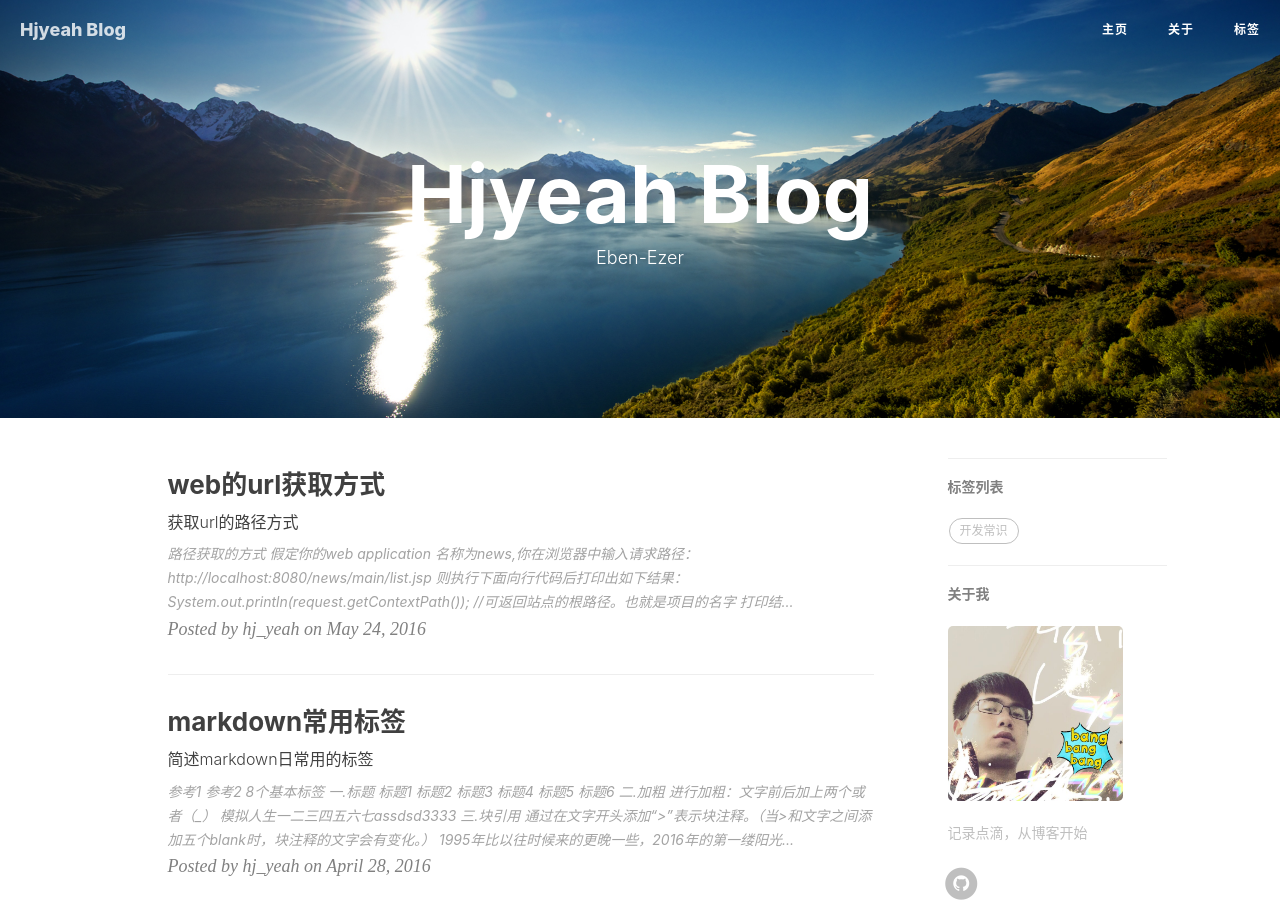
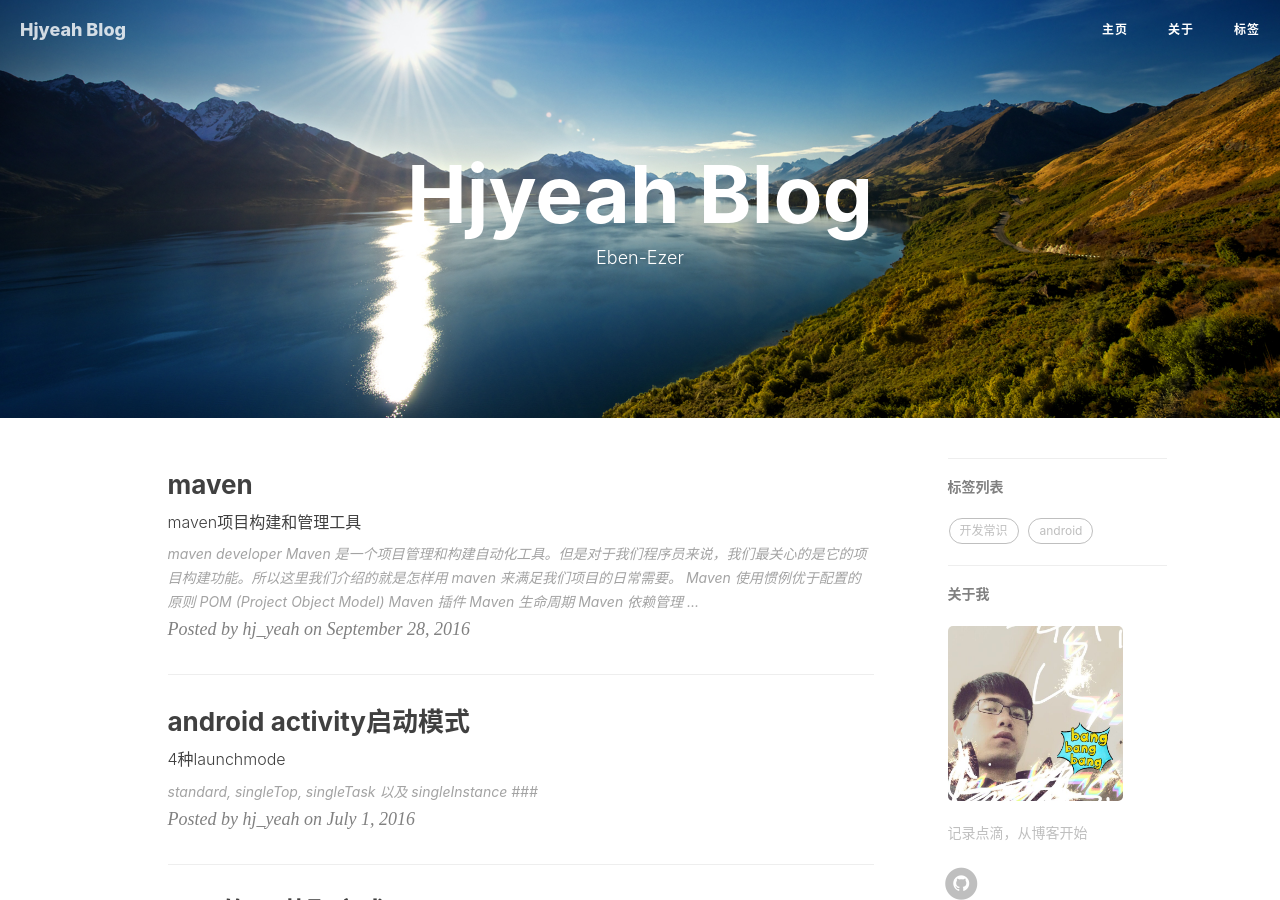
Before and after one commit to hjyeah/hjyeah.github.io, a Jekyll site: the page built from index.html, in a window 1280 px wide and 900 px high. Built offline with Jekyll 4.4.1, drawn with Linux system fonts in a browser that asks for light colours; nearby versions of some CDN libraries; the list of posts is cut into pages by our own code; comment, search, counter and statistics services are not loaded.

Commit message:
commmit
10.7

```diff
--- /dev/null
+++ b/_posts/2016-7-1-android-activity_mode.md
@@ -0,0 +1,14 @@
+---
+layout:     post
+title:      "android activity启动模式"
+subtitle:   "4种launchmode"
+date:       2016-07-01
+author:     "hj_yeah"
+header-img: "img/post-bg-version.jpg"
+tags:
+    - android
+---
+
+> standard, singleTop, singleTask 以及 singleInstance
+
+###
--- /dev/null
+++ b/_posts/2106-09-28-maven.md
@@ -0,0 +1,25 @@
+---
+layout:     post
+title:      "maven"
+subtitle:   "maven项目构建和管理工具"
+date:       2016-09-28
+author:     "hj_yeah"
+header-img: "img/post-bg-version.jpg"
+tags:
+    - maven
+---
+
+> maven developer
+
+*   Maven 是一个项目管理和构建自动化工具。但是对于我们程序员来说，我们最关心的是它的项目构建功能。所以这里我们介绍的就是怎样用 maven 来满足我们项目的日常需要。
+Maven 使用惯例优于配置的原则
+
+1. POM (Project Object Model)
+2. Maven 插件
+3. Maven 生命周期
+4. Maven 依赖管理
+5. Maven 库
+
+<<[maven学习1](http://www.flyne.org/article/167)>>网址
+<<[maven学习2](http://ifeve.com/maven-1/)>>网址
+<<[optional和exclusion](http://ifeve.com/introduction-to-optional-and-excludes-dependencies/)>>
```
Also changed, not shown: _posts/2016-04-27-androidstudio-one.md (+1 -0 lines).
